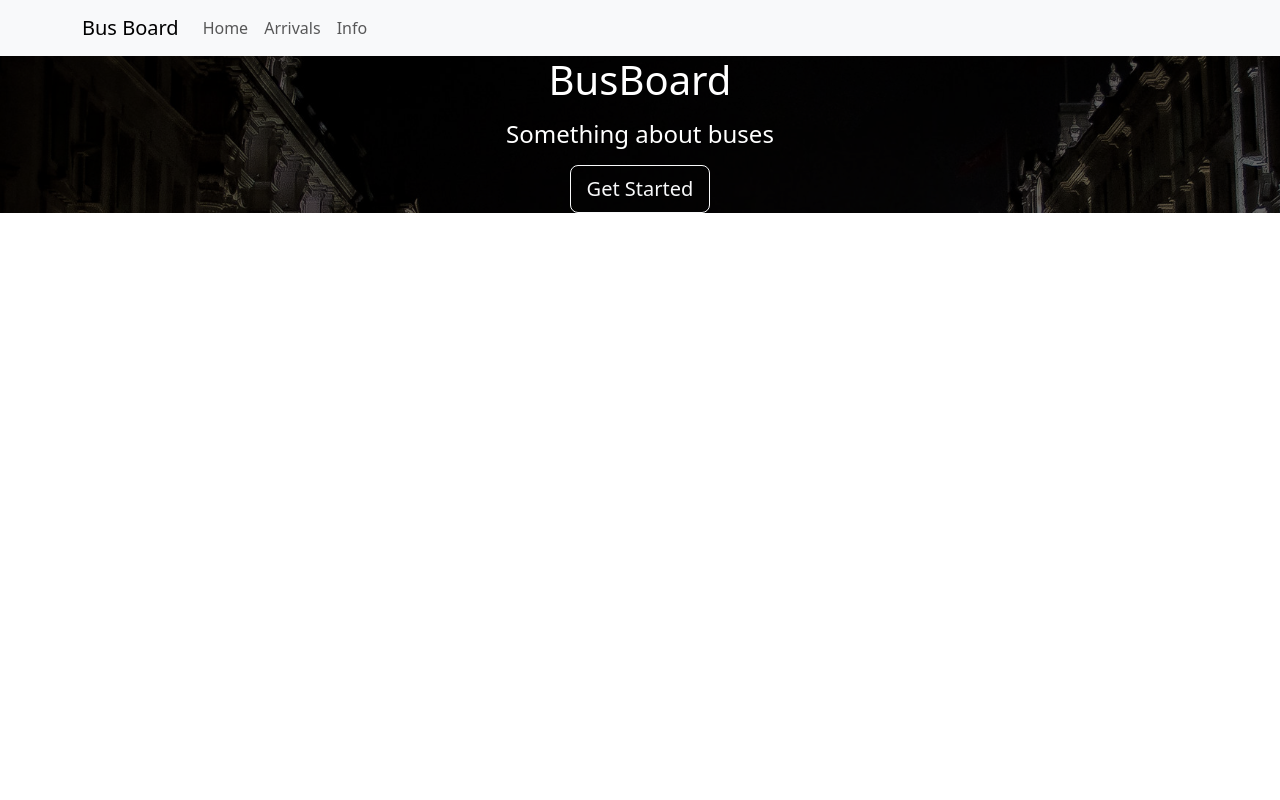
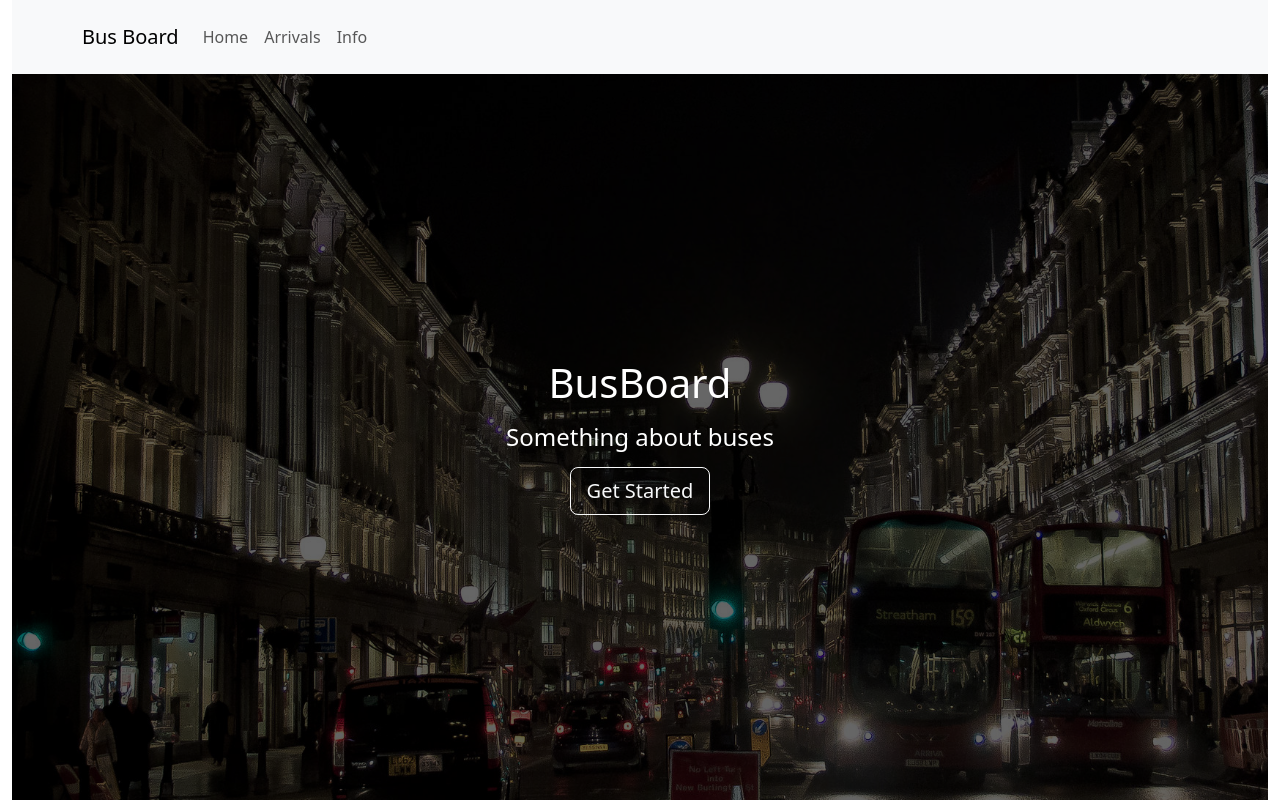
Before and after one commit to dimamaisoftwire/busBoard, a React (Create React App) app: page / in a window 1280 px wide. Built offline with nearby package versions, Linux system fonts and the light colour scheme.

Commit message:
changes to layout

```diff
--- a/src/components/Layout.tsx
+++ b/src/components/Layout.tsx
@@ -3,9 +3,10 @@ import {Navigation} from "./Navigation";
 
 const Layout = ({children} : {children:React.ReactElement}): React.ReactElement => {
     return(
-        <div style={{height:'100%', width:'100%', minHeight:'100vh'}}>
+        <div className="container-fluid vh-100 d-flex flex-column">
             <Navigation/>
-            <main style={{height:"90%"}}>{children}</main>
+            <main className="h-100 bg-dark">{children}</main>
+            {/*<main style={{height:"90%"}}>{children}</main>*/}
         </div>
     )
 }
```
